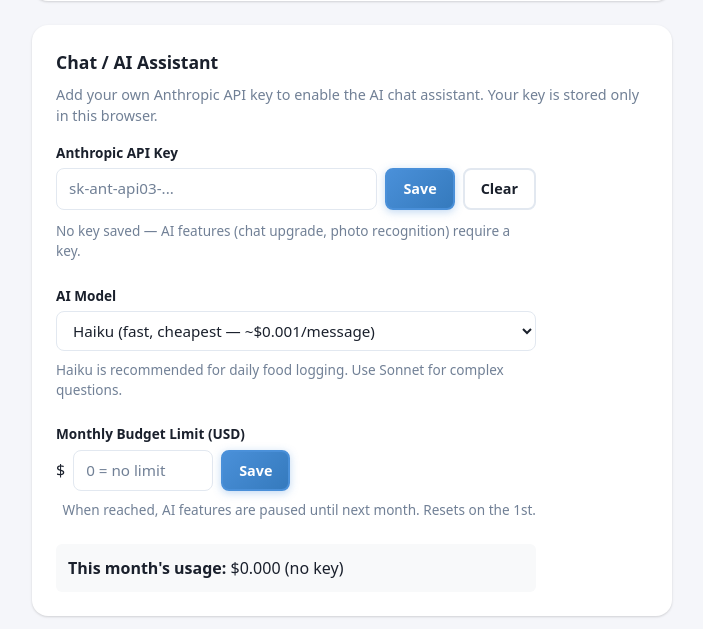
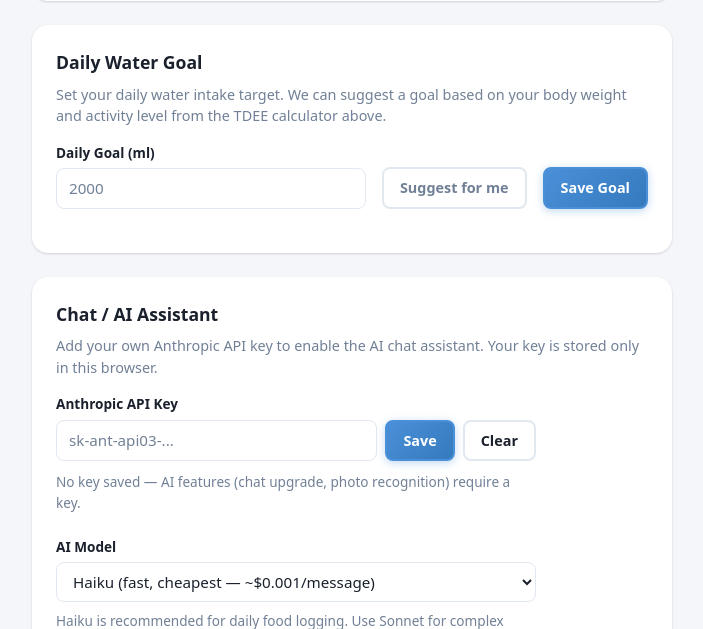
Before and after one commit to sakaryag/nutrition-tracker, a Flask app: page /settings in a window 1280 px wide. Shown: the part 836-1465 px from the top of the page, without its empty margins (24-727 px from the left). Run offline with Flask 3, Linux system fonts and the light colour scheme; the visitor is signed in with stand-in values (Sample User, id 1); data that the repository does not hold is empty.

Commit message:
feat: adaptive water goal — set from settings with body-based suggestion
- DailyTarget model: new water_goal_ml column (nullable float)
- Migration: ALTER TABLE daily_target ADD COLUMN water_goal_ml FLOAT (SQLite + PG)
- GET/POST /api/targets: includes water_goal_ml in response and accepts it in body
- GET /api/water: reads goal from user's active DailyTarget instead of hardcoded 2000ml
- Settings page: new Water Goal card between TDEE and Chat sections
  - Manual input (500–6000 ml range)
  - 'Suggest for me' button: 35ml × weight_kg + 500ml if active/very_active, rounded to nearest 250ml
  - Suggestion is populated from TDEE calculator inputs (cached in localStorage as nt_tdee_weight / nt_tdee_activity)
  - Save button posts updated target preserving existing macro targets
- TDEE calculator now caches weight_kg and activity_level to localStorage on calculate
- EN/TR i18n strings for all new water goal UI copy

Co-Authored-By: Claude <noreply@anthropic.com>

```diff
--- a/app.py
+++ b/app.py
@@ -146,6 +146,7 @@ def _migrate_add_columns(app):
             'ALTER TABLE meal_template ADD COLUMN IF NOT EXISTS user_id INTEGER REFERENCES "user"(id)',
             'ALTER TABLE "user" ADD COLUMN IF NOT EXISTS is_admin BOOLEAN DEFAULT FALSE',
             'ALTER TABLE "user" ADD COLUMN IF NOT EXISTS plan_feature_enabled BOOLEAN DEFAULT FALSE',
+            'ALTER TABLE daily_target ADD COLUMN IF NOT EXISTS water_goal_ml FLOAT',
             # daily_note table creation handled by create_all; ensure it exists via migration too
             '''CREATE TABLE IF NOT EXISTS daily_note (
                 id SERIAL PRIMARY KEY,
@@ -179,6 +180,7 @@ def _migrate_add_columns(app):
             'ALTER TABLE meal_template ADD COLUMN user_id INTEGER REFERENCES "user"(id)',
             'ALTER TABLE "user" ADD COLUMN is_admin BOOLEAN DEFAULT 0',
             'ALTER TABLE "user" ADD COLUMN plan_feature_enabled BOOLEAN DEFAULT 0',
+            'ALTER TABLE daily_target ADD COLUMN water_goal_ml FLOAT',
             # SQLite: create daily_note if it doesn't exist yet (idempotent)
             '''CREATE TABLE IF NOT EXISTS daily_note (
                 id INTEGER PRIMARY KEY AUTOINCREMENT,
--- a/models/daily_target.py
+++ b/models/daily_target.py
@@ -12,6 +12,7 @@ class DailyTarget(db.Model):
     carbs = db.Column(db.Float, nullable=False)
     calories = db.Column(db.Float, nullable=False)
     effective_from = db.Column(db.Date, nullable=False)
+    water_goal_ml = db.Column(db.Float, nullable=True)
     created_at = db.Column(db.DateTime, default=datetime.utcnow)
 
     def to_dict(self):
@@ -22,4 +23,5 @@ class DailyTarget(db.Model):
             'carbs': self.carbs,
             'calories': self.calories,
             'effective_from': self.effective_from.isoformat(),
+            'water_goal_ml': self.water_goal_ml,
         }
--- a/routes/targets.py
+++ b/routes/targets.py
@@ -30,6 +30,7 @@ def get_target():
         'fat': current_app.config.get('DEFAULT_FAT_TARGET', 65),
         'carbs': current_app.config.get('DEFAULT_CARBS_TARGET', 250),
         'calories': current_app.config.get('DEFAULT_CALORIES_TARGET', 2200),
+        'water_goal_ml': None,
         'effective_from': None,
     })
 
@@ -46,11 +47,19 @@ def create_target():
     except (KeyError, TypeError, ValueError):
         return jsonify({'error': 'protein, fat, carbs, and calories are required numeric fields'}), 400
 
+    water_goal_ml = data.get('water_goal_ml')
+    if water_goal_ml is not None:
+        try:
+            water_goal_ml = float(water_goal_ml)
+        except (TypeError, ValueError):
+            water_goal_ml = None
+
     target = DailyTarget(
         protein=protein,
         fat=fat,
         carbs=carbs,
         calories=calories,
+        water_goal_ml=water_goal_ml,
         effective_from=date.today(),
         user_id=current_user_id(),
     )
--- a/static/js/i18n.js
+++ b/static/js/i18n.js
@@ -172,6 +172,19 @@ const i18n = {
     'settings.caloriesKcal':  'Calories (kcal)',
     'settings.saveTargets':   'Save Targets',
     'settings.targetsSaved':  'Targets saved!',
+
+    /* Water goal settings */
+    'settings.waterGoalTitle':    'Daily Water Goal',
+    'settings.waterGoalDesc':     'Set your daily water intake target. We can suggest a goal based on your body weight and activity level from the TDEE calculator above.',
+    'settings.waterGoalLabel':    'Daily Goal (ml)',
+    'settings.waterGoalSuggest':  'Suggest for me',
+    'settings.waterGoalSave':     'Save Goal',
+    'settings.waterGoalSaved':    'Water goal saved!',
+    'settings.waterGoalInvalid':  'Please enter a goal between 500 and 6000 ml.',
+    'settings.waterGoalNeedWeight': 'Run the TDEE calculator above first so we know your weight and activity level.',
+    'settings.waterGoalCurrent':  'Current goal: {ml} ml ({L} L)',
+    'settings.waterGoalNoTarget': 'No goal saved yet. Based on your stats, try {ml} ml.',
+    'settings.waterGoalSuggested':'Suggested: {ml} ml ({L} L) — based on {kg} kg body weight, {activity} activity.',
 
     /* Auth */
     'auth.login':           'Log In',
@@ -537,6 +550,19 @@ const i18n = {
     'settings.saveTargets':   'Hedefleri Kaydet',
     'settings.targetsSaved':  'Hedefler kaydedildi!',
 
+    /* Water goal settings */
+    'settings.waterGoalTitle':    'Günlük Su Hedefi',
+    'settings.waterGoalDesc':     'Günlük su tüketimi hedefinizi belirleyin. Yukarıdaki TDEE hesaplayıcısından vücut ağırlığınıza ve aktivite seviyenize göre öneri alabiliriz.',
+    'settings.waterGoalLabel':    'Günlük Hedef (ml)',
+    'settings.waterGoalSuggest':  'Öneri al',
+    'settings.waterGoalSave':     'Hedefi Kaydet',
+    'settings.waterGoalSaved':    'Su hedefi kaydedildi!',
+    'settings.waterGoalInvalid':  'Lütfen 500 ile 6000 ml arasında bir değer girin.',
+    'settings.waterGoalNeedWeight': 'Önce yukarıdaki TDEE hesaplayıcısını çalıştırın; ağırlık ve aktivite bilgileriniz gerekli.',
+    'settings.waterGoalCurrent':  'Mevcut hedef: {ml} ml ({L} L)',
+    'settings.waterGoalNoTarget': 'Henüz hedef ayarlanmamış. İstatistiklerinize göre {ml} ml önerilir.',
+    'settings.waterGoalSuggested':'Öneri: {ml} ml ({L} L) — {kg} kg vücut ağırlığı, {activity} aktivite seviyesine göre.',
+
     /* Auth */
     'auth.login':           'Giriş Yap',
     'auth.register':        'Hesap Oluştur',
--- a/static/js/settings.js
+++ b/static/js/settings.js
@@ -135,6 +135,10 @@
           body: JSON.stringify(body),
         });
 
+        // Cache body stats for water suggestion
+        localStorage.setItem('nt_tdee_weight', body.weight_kg);
+        localStorage.setItem('nt_tdee_activity', body.activity_level);
+
         // Populate result display
         document.getElementById('result-bmr').textContent      = result.bmr;
         document.getElementById('result-tdee').textContent     = result.tdee;
@@ -166,6 +170,96 @@
   })();
 
   init();
+
+  // ----------------------------------------------------------------
+  // Water Goal
+  // ----------------------------------------------------------------
+  (function () {
+    var waterInput    = document.getElementById('water-goal-input');
+    var waterSaveBtn  = document.getElementById('water-goal-save-btn');
+    var waterSuggest  = document.getElementById('water-goal-suggest-btn');
+    var waterHint     = document.getElementById('water-goal-hint');
+    if (!waterInput) return;
+
+    // Suggestion formula: 35ml × weight_kg, +500ml if active/very_active, rounded to nearest 250ml
+    // We pull {weight_kg, activity_level} from localStorage (stored when TDEE form is used)
+    function suggestedGoal() {
+      var w = parseFloat(localStorage.getItem('nt_tdee_weight') || '0');
+      var a = localStorage.getItem('nt_tdee_activity') || 'moderate';
+      if (!w) return null;
+      var base = 35 * w;
+      if (a === 'active' || a === 'very_active') base += 500;
+      // round to nearest 250
+      return Math.round(base / 250) * 250;
+    }
+
+    // Load current goal from targets API
+    api('/api/targets').then(function (t) {
+      if (t && t.water_goal_ml) {
+        waterInput.value = Math.round(t.water_goal_ml);
+        waterHint.textContent = t('settings.waterGoalCurrent')
+          .replace('{ml}', Math.round(t.water_goal_ml))
+          .replace('{L}', (t.water_goal_ml / 1000).toFixed(1));
+      } else {
+        waterInput.placeholder = '2000';
+        var suggested = suggestedGoal();
+        if (suggested) {
+          waterHint.textContent = t('settings.waterGoalNoTarget').replace('{ml}', suggested);
+        }
+      }
+    }).catch(function () {});
+
+    waterSuggest.addEventListener('click', function () {
+      var w = parseFloat(localStorage.getItem('nt_tdee_weight') || '0');
+      var a = localStorage.getItem('nt_tdee_activity') || '';
+      if (!w) {
+        waterHint.textContent = t('settings.waterGoalNeedWeight');
+        waterHint.style.color = 'var(--color-danger)';
+        return;
+      }
+      var goal = suggestedGoal();
+      waterInput.value = goal;
+      var actLabel = { sedentary: 'sedentary', light: 'light', moderate: 'moderate', active: 'active', very_active: 'very active' }[a] || a;
+      waterHint.textContent = t('settings.waterGoalSuggested')
+        .replace('{ml}', goal)
+        .replace('{L}', (goal / 1000).toFixed(1))
+        .replace('{kg}', w)
+        .replace('{activity}', actLabel);
+      waterHint.style.color = 'var(--color-success)';
+    });
+
+    waterSaveBtn.addEventListener('click', async function () {
+      var goal = parseFloat(waterInput.value);
+      if (!goal || goal < 500 || goal > 6000) {
+        showToast(t('settings.waterGoalInvalid'), 'error');
+        return;
+      }
+      waterSaveBtn.disabled = true;
+      try {
+        // Load current macro targets, then POST with water_goal_ml added
+        var current = await api('/api/targets');
+        await api('/api/targets', {
+          method: 'POST',
+          body: JSON.stringify({
+            protein:      current.protein,
+            fat:          current.fat,
+            carbs:        current.carbs,
+            calories:     current.calories,
+            water_goal_ml: goal,
+          }),
+        });
+        waterHint.textContent = t('settings.waterGoalCurrent')
+          .replace('{ml}', goal)
+          .replace('{L}', (goal / 1000).toFixed(1));
+        waterHint.style.color = 'var(--color-success)';
+        showToast(t('settings.waterGoalSaved'), 'success');
+      } catch (err) {
+        showToast('Error: ' + err.message, 'error');
+      } finally {
+        waterSaveBtn.disabled = false;
+      }
+    });
+  })();
 
   // ----------------------------------------------------------------
   // API Key management
--- a/templates/settings.html
+++ b/templates/settings.html
@@ -119,6 +119,25 @@
     </div>
   </article>
 
+  <article class="settings-card" style="margin-bottom:1.5rem;" id="water-goal-card">
+    <h2 data-i18n="settings.waterGoalTitle">Daily Water Goal</h2>
+    <p class="settings-description" data-i18n="settings.waterGoalDesc">Set your daily water intake target. We can suggest a goal based on your body weight and activity level from the TDEE calculator above.</p>
+
+    <div class="form-row" style="align-items:flex-end;gap:1rem;flex-wrap:wrap;">
+      <div class="form-group" style="flex:1;min-width:160px;">
+        <label for="water-goal-input" data-i18n="settings.waterGoalLabel">Daily Goal (ml)</label>
+        <input type="number" id="water-goal-input" class="form-control" min="500" max="6000" step="50" placeholder="2000" />
+      </div>
+      <div class="form-group" style="flex:0 0 auto;">
+        <button type="button" class="btn btn-outline" id="water-goal-suggest-btn" data-i18n="settings.waterGoalSuggest">Suggest for me</button>
+      </div>
+      <div class="form-group" style="flex:0 0 auto;">
+        <button type="button" class="btn btn-primary" id="water-goal-save-btn" data-i18n="settings.waterGoalSave">Save Goal</button>
+      </div>
+    </div>
+    <p class="form-hint" id="water-goal-hint" style="margin-top:0.25rem;"></p>
+  </article>
+
   <article class="settings-card" style="margin-bottom:1.5rem;">
     <h2 data-i18n="settings.chatTitle">Chat / AI Assistant</h2>
     <p class="settings-description" data-i18n="settings.chatDesc">Add your own Anthropic API key to enable the AI chat assistant and photo food recognition. Your key is stored only in this browser and never sent to our servers except to make AI requests.</p>
```
Also changed, not shown: routes/water.py (+15 -2 lines).
